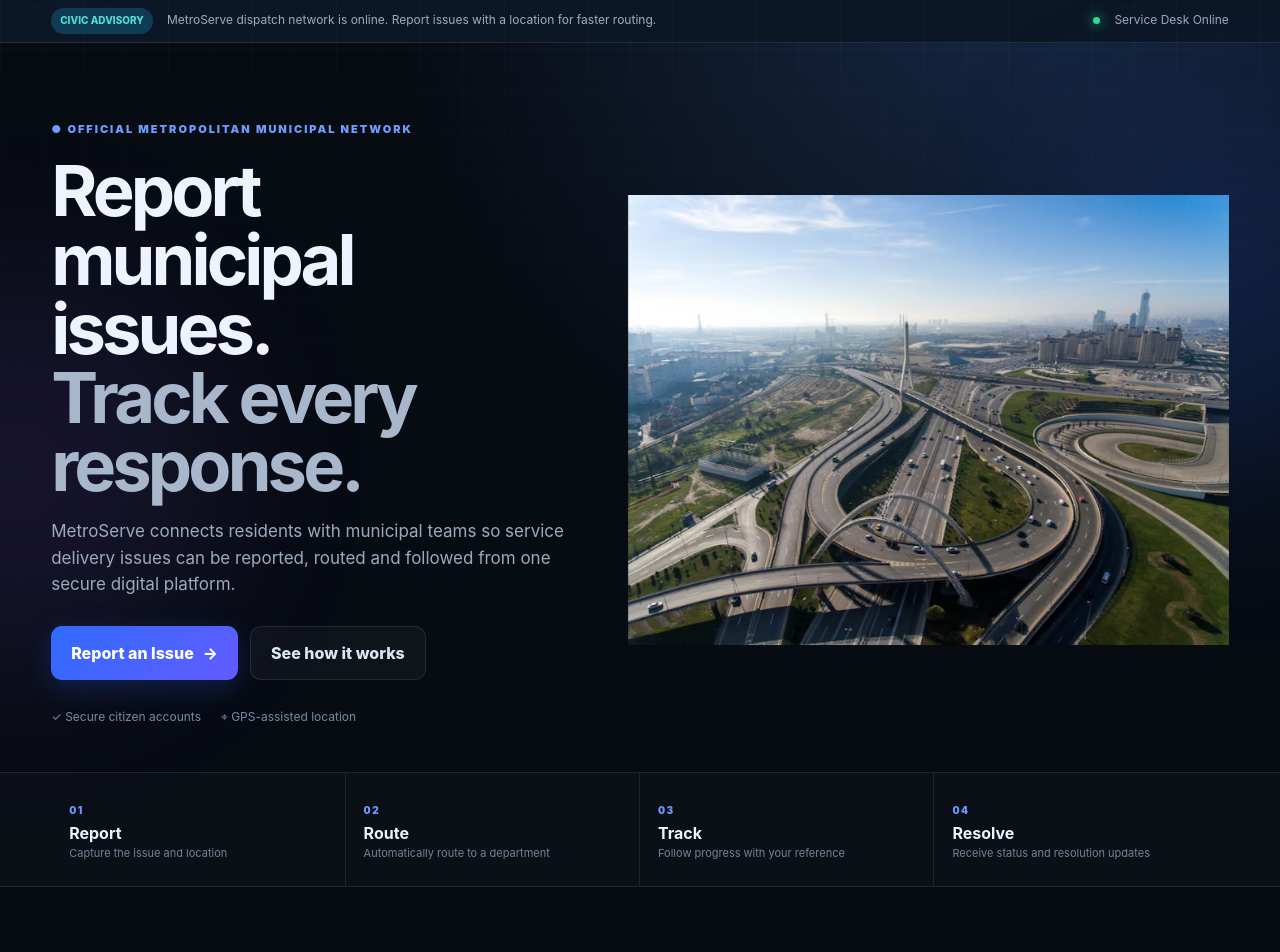
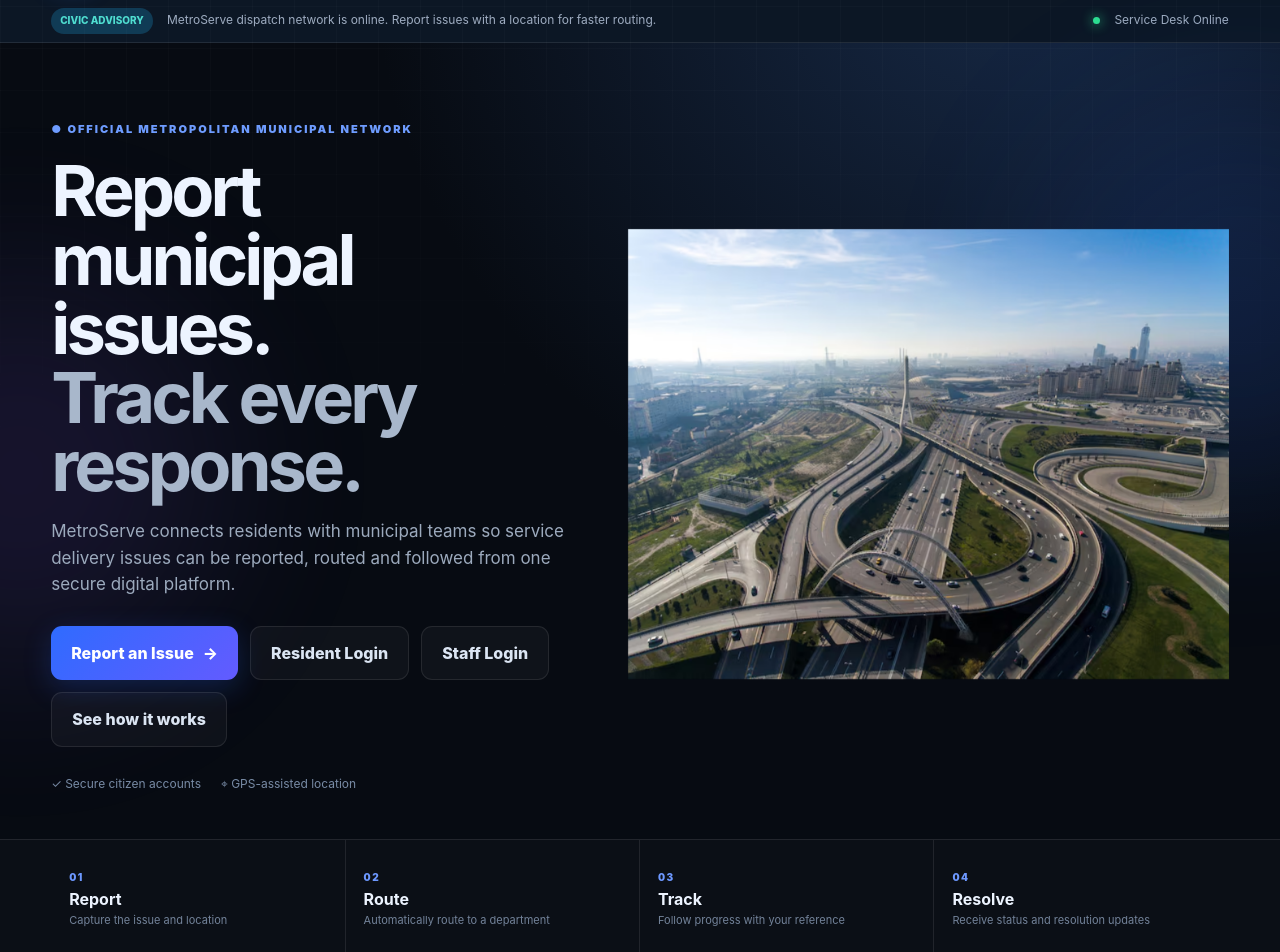
Before and after one commit to metroserve/MetroServe, a Django app: page / in a window 1280 px wide. Shown: the part 78-1030 px from the top of the page. Run offline with Django 5.2, Linux system fonts and the light colour scheme.

Commit message:
Adding buttons on home page

```diff
--- a/templates/dashboard/home.html
+++ b/templates/dashboard/home.html
@@ -5,8 +5,23 @@
         <h1>Report municipal issues.<br><span>Track every response.</span></h1>
         <p>MetroServe connects residents with municipal teams so service delivery issues can be reported, routed and
             followed from one secure digital platform.</p>
-        <div class="hero-buttons"><a class="btn btn-primary btn-large" href="{% url 'complaint_create' %}">Report an
-                Issue <span>→</span></a><a class="btn btn-ghost btn-large" href="#how">See how it works</a></div>
+       <div class="hero-buttons">
+    <a class="btn btn-primary btn-large" href="{% url 'complaint_create' %}">
+        Report an Issue <span>→</span>
+    </a>
+
+    <a class="btn btn-ghost btn-large" href="{% url 'login' %}">
+        Resident Login
+    </a>
+
+    <a class="btn btn-ghost btn-large" href="{% url 'staff_login' %}">
+        Staff Login
+    </a>
+
+    <a class="btn btn-ghost btn-large" href="#how">
+        See how it works
+    </a>
+</div>
         <div class="trust-row"><span>✓ Secure citizen accounts</span><span>⌖ GPS-assisted location</span></div>
     </div>
     <div class="hero-visual reveal delay-1">
```
